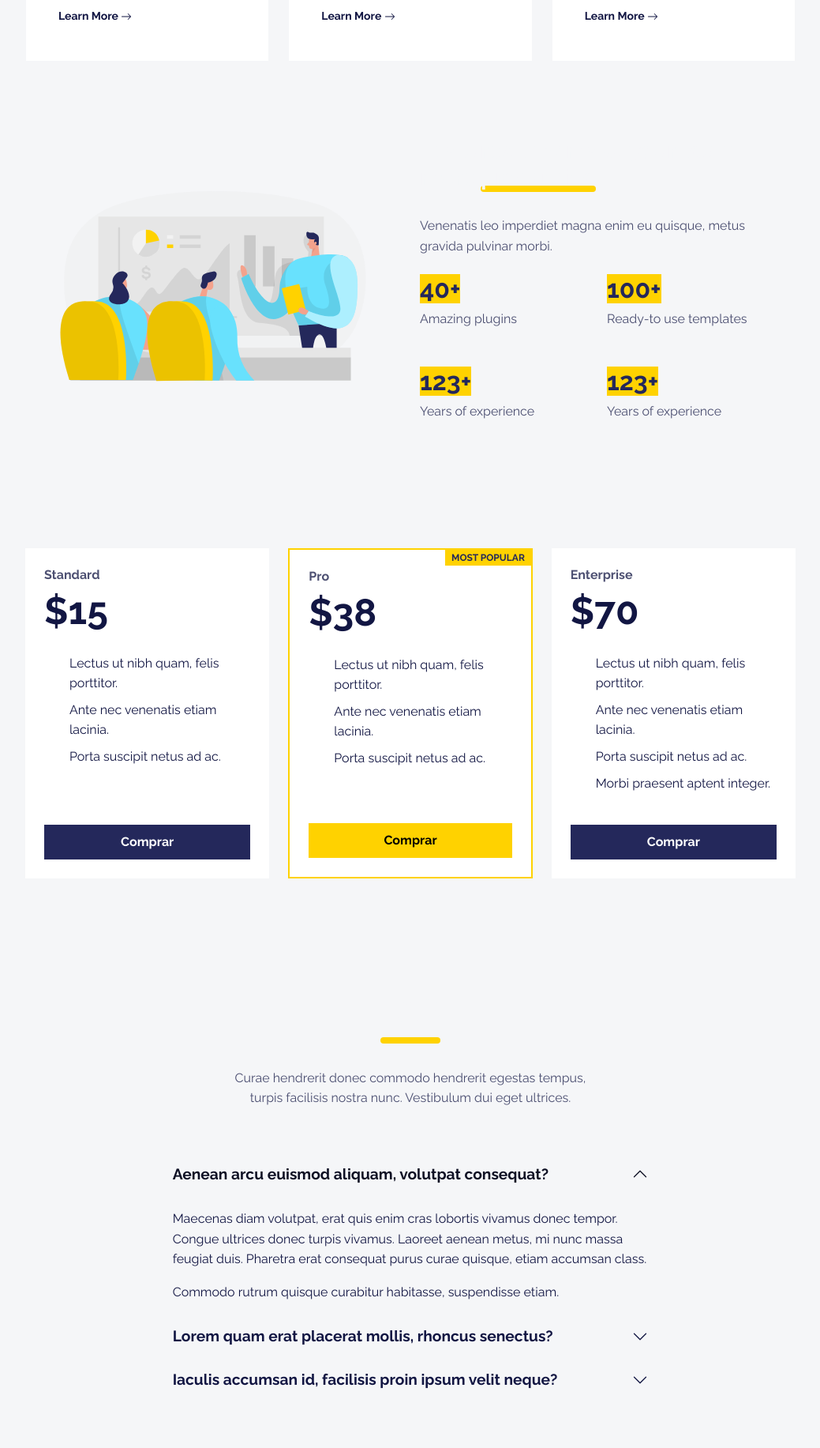
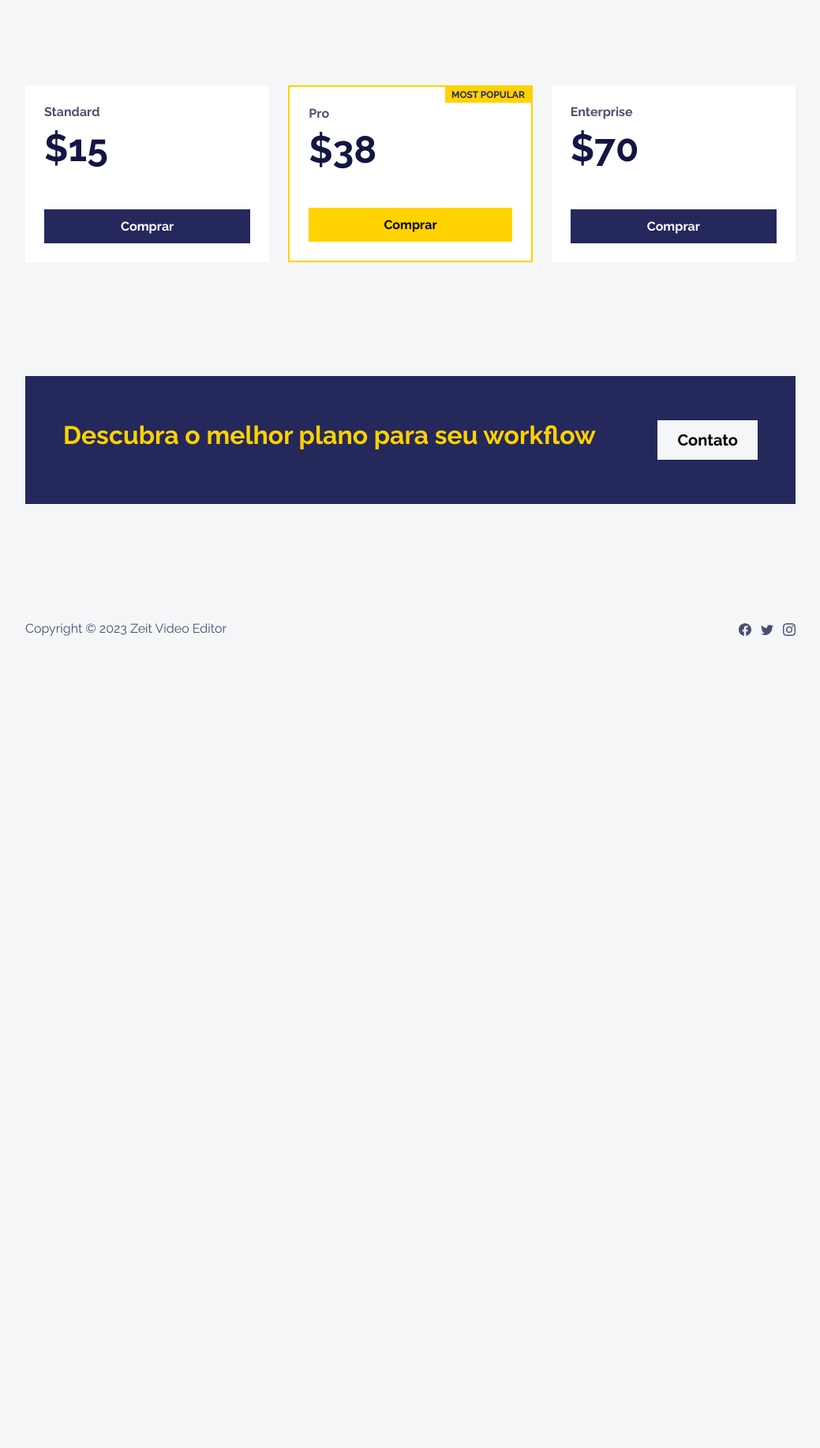
Before and after one commit to luisdonin/Zeit-AI-Video-Editor, a website: page index.html in a window 1280 px wide. Shown: the part 1201-3034 px from the top of the page at 79% size, without its empty margins (120-1159 px from the left). After the commit the page ends 2058 px from the top, so only its background shows below. Drawn offline with Linux system fonts and the light colour scheme; files that its build step writes are made by us from their sources.

Commit message:
descriptions on
1. supported websites
2. prices and features

```diff
--- a/index.html
+++ b/index.html
@@ -42,7 +42,7 @@
                     <div class="text-center"></div>
                 </div>
                 <div class="col-12 col-lg-10 mx-auto">
-                    <div class="text-center position-relative"><iframe class="focus-ring focus-ring-primary" allowfullscreen="" frameborder="0" src="https://www.youtube.com/embed/CuFDcHB6TnY?autoplay=1&amp;mute=1&amp;loop=1&amp;playlist=CuFDcHB6TnY&amp;controls=0" width="560" height="315"></iframe></div>
+                    <div class="text-center position-relative"><iframe class="focus-ring focus-ring-primary" allowfullscreen="" frameborder="0" src="https://www.youtube.com/embed/CuFDcHB6TnY?autoplay=1&amp;mute=1&amp;loop=1&amp;playlist=CuFDcHB6TnY&amp;controls=0" ></iframe></div>
                 </div>
             </div>
         </div>
@@ -50,6 +50,7 @@
     <section>
         <div class="container py-4 py-xl-5">
             <div class="row gy-4 row-cols-1 row-cols-md-2 row-cols-lg-3">
+
                 <div class="col">
                     <div class="card border-light border-1 d-flex justify-content-center p-4">
                         <div class="card-body">
@@ -59,13 +60,14 @@
                                 </svg></div>
                             <div>
                                 <h4 class="fw-bold">Shorts</h4>
-                                <p class="text-muted">Erat netus est hendrerit, nullam et quis ad cras porttitor iaculis. Bibendum vulputate cras aenean.</p><button class="btn btn-sm px-0" type="button">Learn More&nbsp;<svg xmlns="http://www.w3.org/2000/svg" width="1em" height="1em" fill="currentColor" viewBox="0 0 16 16" class="bi bi-arrow-right">
+                                <p class="text-muted">Faça o upload do seu vídeo, e nossa IA vai garantir que ele fique no ponto para o Shorts: na vertical, curtinho e pronto para brilhar!</p><button class="btn btn-sm px-0" type="button">Saiba mais&nbsp;<svg xmlns="http://www.w3.org/2000/svg" width="1em" height="1em" fill="currentColor" viewBox="0 0 16 16" class="bi bi-arrow-right">
                                         <path fill-rule="evenodd" d="M1 8a.5.5 0 0 1 .5-.5h11.793l-3.147-3.146a.5.5 0 0 1 .708-.708l4 4a.5.5 0 0 1 0 .708l-4 4a.5.5 0 0 1-.708-.708L13.293 8.5H1.5A.5.5 0 0 1 1 8z"></path>
                                     </svg><br></button>
                             </div>
                         </div>
                     </div>
                 </div>
+
                 <div class="col">
                     <div class="card border-light border-1 d-flex justify-content-center p-4">
                         <div class="card-body">
@@ -75,7 +77,7 @@
                                 </svg></div>
                             <div>
                                 <h4 class="fw-bold">Tiktok</h4>
-                                <p class="text-muted">Erat netus est hendrerit, nullam et quis ad cras porttitor iaculis. Bibendum vulputate cras aenean.</p><button class="btn btn-sm px-0" type="button">Learn More&nbsp;<svg xmlns="http://www.w3.org/2000/svg" width="1em" height="1em" fill="currentColor" viewBox="0 0 16 16" class="bi bi-arrow-right">
+                                <p class="text-muted">Coloque seu vídeo aí e veja a mágica da nossa IA fazendo ele bombar no TikTok. Ela vai ajustar a resolução e duração dos vídeos curtos e descolados!</p><button class="btn btn-sm px-0" type="button">Saiba mais&nbsp;<svg xmlns="http://www.w3.org/2000/svg" width="1em" height="1em" fill="currentColor" viewBox="0 0 16 16" class="bi bi-arrow-right">
                                         <path fill-rule="evenodd" d="M1 8a.5.5 0 0 1 .5-.5h11.793l-3.147-3.146a.5.5 0 0 1 .708-.708l4 4a.5.5 0 0 1 0 .708l-4 4a.5.5 0 0 1-.708-.708L13.293 8.5H1.5A.5.5 0 0 1 1 8z"></path>
                                     </svg><br></button>
                             </div>
@@ -91,7 +93,7 @@
                                 </svg></div>
                             <div>
                                 <h4 class="fw-bold">Reels</h4>
-                                <p class="text-muted">Erat netus est hendrerit, nullam et quis ad cras porttitor iaculis. Bibendum vulputate cras aenean.</p><button class="btn btn-sm px-0" type="button">Learn More&nbsp;<svg xmlns="http://www.w3.org/2000/svg" width="1em" height="1em" fill="currentColor" viewBox="0 0 16 16" class="bi bi-arrow-right">
+                                <p class="text-muted">Envia o vídeo e deixa nossa IA deixar ele top no Reels. Ela vai ajustar tudo pro Instagram, garantindo que o vídeo arrase no formato curto e estiloso.</p><button class="btn btn-sm px-0" type="button">Saiba mais&nbsp;<svg xmlns="http://www.w3.org/2000/svg" width="1em" height="1em" fill="currentColor" viewBox="0 0 16 16" class="bi bi-arrow-right">
                                         <path fill-rule="evenodd" d="M1 8a.5.5 0 0 1 .5-.5h11.793l-3.147-3.146a.5.5 0 0 1 .708-.708l4 4a.5.5 0 0 1 0 .708l-4 4a.5.5 0 0 1-.708-.708L13.293 8.5H1.5A.5.5 0 0 1 1 8z"></path>
                                     </svg><br></button>
                             </div>
@@ -101,43 +103,7 @@
             </div>
         </div>
     </section>
-    <section>
-        <div class="container py-4 py-xl-5">
-            <div class="row gy-4 gy-md-0">
-                <div class="col-md-6 text-center text-md-start d-flex d-sm-flex d-md-flex justify-content-center align-items-center justify-content-md-start align-items-md-center justify-content-xl-center">
-                    <div><img class="rounded img-fluid fit-cover" style="min-height: 300px;" src="assets/img/illustrations/presentation.svg" width="800"></div>
-                </div>
-                <div class="col">
-                    <div style="max-width: 450px;">
-                        <h3 class="fw-bold pb-md-4">Features that make your team more&nbsp;<span class="underline">productive</span></h3>
-                        <p class="text-muted py-4 py-md-0">Venenatis leo imperdiet magna enim eu quisque, metus gravida pulvinar morbi.</p>
-                        <div class="row gy-4 row-cols-2 row-cols-md-2">
-                            <div class="col">
-                                <div><span class="fs-2 fw-bold text-primary bg-secondary">40+</span>
-                                    <p class="fw-normal text-muted">Amazing plugins</p>
-                                </div>
-                            </div>
-                            <div class="col">
-                                <div><span class="fs-2 fw-bold text-primary bg-secondary">100+</span>
-                                    <p class="fw-normal text-muted">Ready-to use templates</p>
-                                </div>
-                            </div>
-                            <div class="col">
-                                <div><span class="fs-2 fw-bold text-primary bg-secondary">123+</span>
-                                    <p class="fw-normal text-muted">Years of experience</p>
-                                </div>
-                            </div>
-                            <div class="col">
-                                <div><span class="fs-2 fw-bold text-primary bg-secondary">123+</span>
-                                    <p class="fw-normal text-muted">Years of experience</p>
-                                </div>
-                            </div>
-                        </div>
-                    </div>
-                </div>
-            </div>
-        </div>
-    </section>
+
     <section class="py-5">
         <div class="container py-4 py-xl-5">
             <div class="row gy-4 row-cols-1 row-cols-md-2 row-cols-lg-3">
@@ -147,11 +113,11 @@
                             <div>
                                 <h6 class="fw-bold text-muted">Standard</h6>
                                 <h4 class="display-5 fw-bold mb-4">$15</h4>
-                                <ul class="list-unstyled">
+                               <!--  <ul class="list-unstyled">
                                     <li class="d-flex mb-2"><span class="bs-icon-xs bs-icon-rounded bs-icon me-2"></span><span>Lectus ut nibh quam, felis porttitor.</span></li>
                                     <li class="d-flex mb-2"><span class="bs-icon-xs bs-icon-rounded bs-icon me-2"></span><span>Ante nec venenatis etiam lacinia.</span></li>
                                     <li class="d-flex mb-2"><span class="bs-icon-xs bs-icon-rounded bs-icon me-2"></span><span>Porta suscipit netus ad ac.</span></li>
-                                </ul>
+                                </ul>-->
                             </div><a class="btn btn-primary" role="button" href="#">Comprar</a>
                         </div>
                     </div>
@@ -162,11 +128,11 @@
                             <div>
                                 <h6 class="fw-bold text-muted">Pro</h6>
                                 <h4 class="display-5 fw-bold mb-4">$38</h4>
-                                <ul class="list-unstyled">
+                               <!-- <ul class="list-unstyled">
                                     <li class="d-flex mb-2"><span class="bs-icon-xs bs-icon-rounded bs-icon me-2"></span><span>Lectus ut nibh quam, felis porttitor.</span></li>
                                     <li class="d-flex mb-2"><span class="bs-icon-xs bs-icon-rounded bs-icon me-2"></span><span>Ante nec venenatis etiam lacinia.</span></li>
                                     <li class="d-flex mb-2"><span class="bs-icon-xs bs-icon-rounded bs-icon me-2"></span><span>Porta suscipit netus ad ac.</span></li>
-                                </ul>
+                                </ul>-->
                             </div><a class="btn btn-warning" role="button" href="#">Comprar</a>
                         </div>
                     </div>
@@ -177,12 +143,12 @@
                             <div class="pb-4">
                                 <h6 class="fw-bold text-muted">Enterprise</h6>
                                 <h4 class="display-5 fw-bold mb-4">$70</h4>
-                                <ul class="list-unstyled">
+                                <!--<ul class="list-unstyled">
                                     <li class="d-flex mb-2"><span class="bs-icon-xs bs-icon-rounded bs-icon me-2"></span><span>Lectus ut nibh quam, felis porttitor.</span></li>
                                     <li class="d-flex mb-2"><span class="bs-icon-xs bs-icon-rounded bs-icon me-2"></span><span>Ante nec venenatis etiam lacinia.</span></li>
                                     <li class="d-flex mb-2"><span class="bs-icon-xs bs-icon-rounded bs-icon me-2"></span><span>Porta suscipit netus ad ac.</span></li>
                                     <li class="d-flex mb-2"><span class="bs-icon-xs bs-icon-rounded bs-icon me-2"></span><span>Morbi praesent aptent integer.</span></li>
-                                </ul>
+                                </ul>-->
                             </div><a class="btn btn-primary" role="button" href="#">Comprar</a>
                         </div>
                     </div>
@@ -190,47 +156,7 @@
             </div>
         </div>
     </section>
-    <section class="py-4 py-xl-5 mb-5">
-        <div class="container">
-            <div class="row mb-2">
-                <div class="col-md-8 col-xl-6 text-center mx-auto">
-                    <h2 class="display-6 fw-bold mb-5"><span class="pb-3 underline">FAQ<br></span></h2>
-                    <p class="text-muted mb-5">Curae hendrerit donec commodo hendrerit egestas tempus, turpis facilisis nostra nunc. Vestibulum dui eget ultrices.</p>
-                </div>
-            </div>
-            <div class="row mb-2">
-                <div class="col-md-8 mx-auto">
-                    <div class="accordion text-muted" role="tablist" id="accordion-1">
-                        <div class="accordion-item">
-                            <h2 class="accordion-header" role="tab"><button class="accordion-button" type="button" data-bs-toggle="collapse" data-bs-target="#accordion-1 .item-1" aria-expanded="true" aria-controls="accordion-1 .item-1">Aenean arcu euismod aliquam, volutpat consequat?</button></h2>
-                            <div class="accordion-collapse collapse show item-1" role="tabpanel" data-bs-parent="#accordion-1">
-                                <div class="accordion-body">
-                                    <p>Maecenas diam volutpat, erat quis enim cras lobortis vivamus donec tempor. Congue ultrices donec turpis vivamus. Laoreet aenean metus, mi nunc massa feugiat duis. Pharetra erat consequat purus curae quisque, etiam accumsan class.</p>
-                                    <p class="mb-0">Commodo rutrum quisque curabitur habitasse, suspendisse etiam.</p>
-                                </div>
-                            </div>
-                        </div>
-                        <div class="accordion-item">
-                            <h2 class="accordion-header" role="tab"><button class="accordion-button collapsed" type="button" data-bs-toggle="collapse" data-bs-target="#accordion-1 .item-2" aria-expanded="false" aria-controls="accordion-1 .item-2">Lorem quam erat placerat mollis, rhoncus senectus?</button></h2>
-                            <div class="accordion-collapse collapse item-2" role="tabpanel" data-bs-parent="#accordion-1">
-                                <div class="accordion-body">
-                                    <p class="mb-0">Nullam id dolor id nibh ultricies vehicula ut id elit. Cras justo odio, dapibus ac facilisis in, egestas eget quam. Donec id elit non mi porta gravida at eget metus.</p>
-                                </div>
-                            </div>
-                        </div>
-                        <div class="accordion-item">
-                            <h2 class="accordion-header" role="tab"><button class="accordion-button collapsed" type="button" data-bs-toggle="collapse" data-bs-target="#accordion-1 .item-3" aria-expanded="false" aria-controls="accordion-1 .item-3">Iaculis accumsan id, facilisis proin ipsum velit neque?</button></h2>
-                            <div class="accordion-collapse collapse item-3" role="tabpanel" data-bs-parent="#accordion-1">
-                                <div class="accordion-body">
-                                    <p class="mb-0">Nullam id dolor id nibh ultricies vehicula ut id elit. Cras justo odio, dapibus ac facilisis in, egestas eget quam. Donec id elit non mi porta gravida at eget metus.</p>
-                                </div>
-                            </div>
-                        </div>
-                    </div>
-                </div>
-            </div>
-        </div>
-    </section>
+
     <section class="py-4 py-xl-5">
         <div class="container">
             <div class="text-white bg-primary border rounded border-0 border-primary d-flex flex-column justify-content-between flex-lg-row p-4 p-md-5">
```
